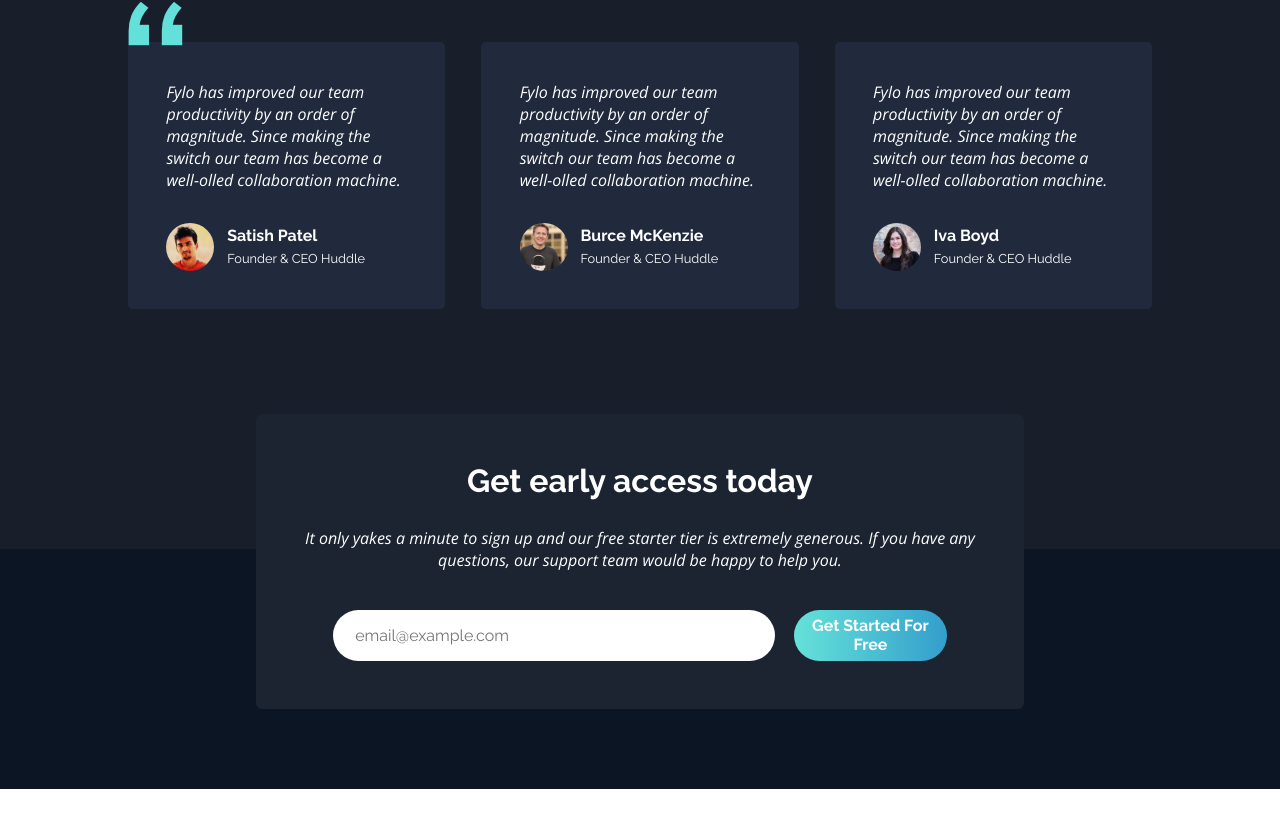
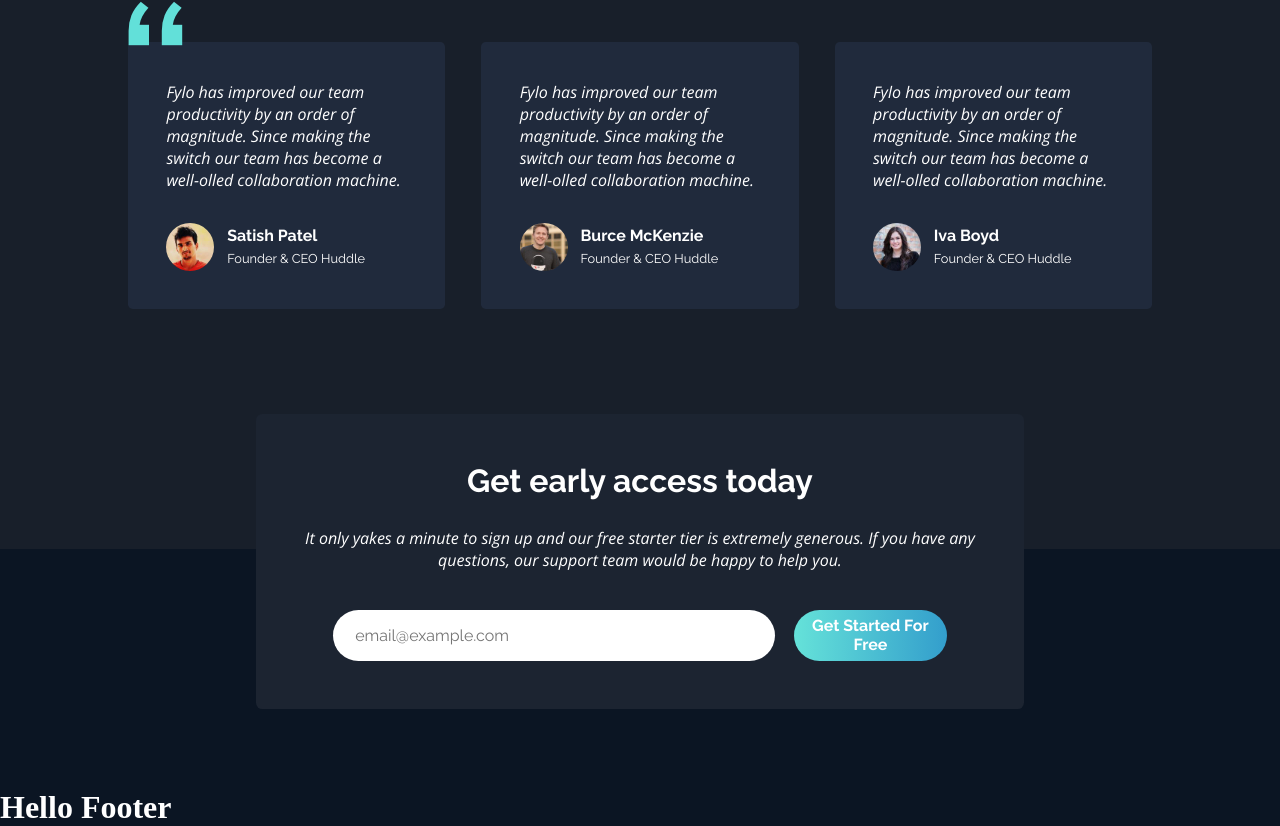
Before and after one commit to victorguirra/fylo, a React (Create React App) app: page / in a window 1280 px wide. Shown: the part 2458-3284 px from the top of the page. Before the commit the page ends 3247 px from the top, so only its background shows below. Built offline with nearby package versions, Linux system fonts and the light colour scheme.

Commit message:
create footer section

```diff
--- a/src/pages/Home/index.tsx
+++ b/src/pages/Home/index.tsx
@@ -1,10 +1,11 @@
-import { Intro, Main } from './sections';
+import { Intro, Main, Footer } from './sections';
 
 export function Home(){
     return(
         <>
             <Intro />
             <Main />
+            <Footer />
         </>
     )
 }
--- /dev/null
+++ b/src/pages/Home/sections/Footer/index.tsx
@@ -0,0 +1,9 @@
+import { Container } from './styles';
+
+export function Footer(){
+    return(
+        <Container>
+            <h1>Hello Footer</h1>
+        </Container>
+    )
+}
--- /dev/null
+++ b/src/pages/Home/sections/Footer/styles.ts
@@ -0,0 +1,9 @@
+import styled from 'styled-components';
+
+export const Container = styled.footer`
+    background-color: ${({ theme }) => theme.colors.background_footer };
+
+    h1 {
+        color:#fff;
+    }
+`;
--- a/src/pages/Home/sections/index.ts
+++ b/src/pages/Home/sections/index.ts
@@ -1,4 +1,5 @@
 import { Intro } from './Intro';
 import { Main } from './Main';
+import { Footer } from './Footer';
 
-export { Intro, Main };
+export { Intro, Main, Footer };
```
